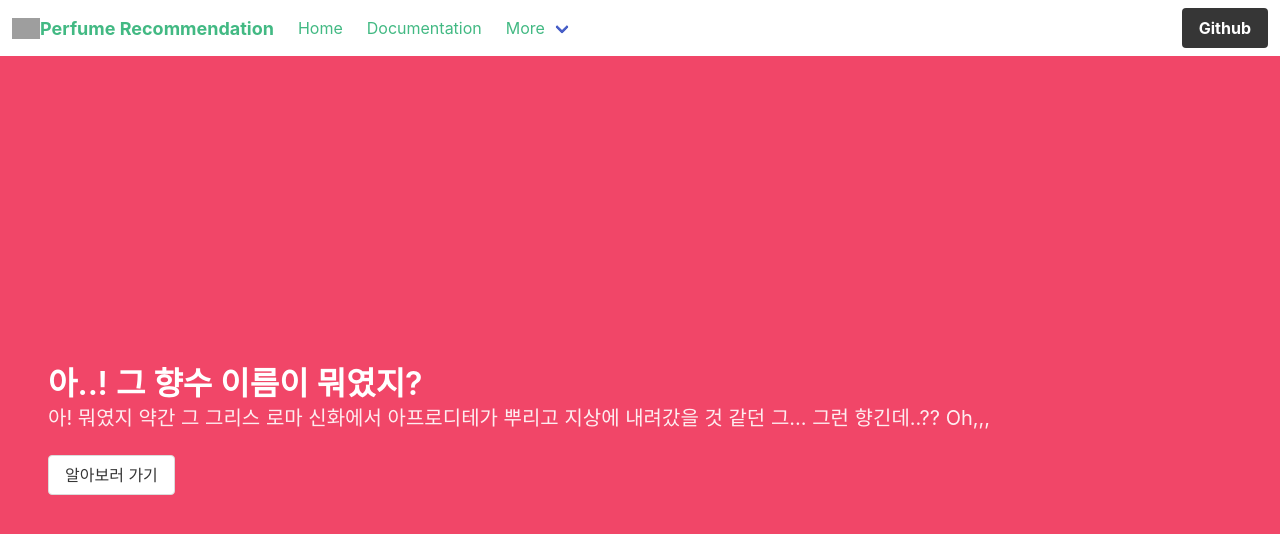
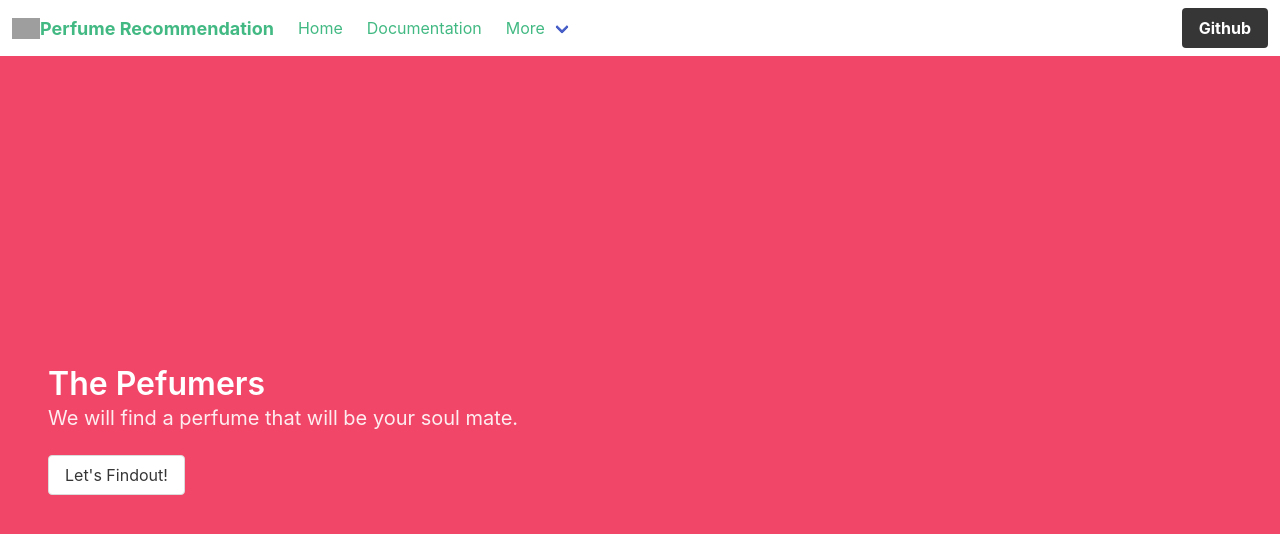
Before and after one commit to perfume-reconmendation/frontend, a Vue app: page / in a window 1280 px wide. Shown: the top 534 px of the page. Built offline with nearby package versions, Linux system fonts and the light colour scheme; grey boxes are pictures that could not be loaded.

Commit message:
Change text

```diff
--- a/src/views/Home.vue
+++ b/src/views/Home.vue
@@ -4,12 +4,12 @@
       <div class="hero-body">
         <div class="">
           <p class="title">
-            아..! 그 향수 이름이 뭐였지?
+            The Pefumers
           </p>
           <p class="subtitle">
-            아! 뭐였지 약간 그 그리스 로마 신화에서 아프로디테가 뿌리고 지상에 내려갔을 것 같던 그... 그런 향긴데..?? Oh,,,
+            We will find a perfume that will be your soul mate.
           </p>
-          <router-link to="/test" class="button is-outlined">알아보러 가기</router-link>
+          <router-link to="/test" class="button is-outlined">Let's Findout!</router-link>
         </div>
       </div>
     </section>
--- a/src/views/Test.vue
+++ b/src/views/Test.vue
@@ -112,8 +112,7 @@ export default {
     return {
       step: 0,
       questions: [
-        {text: '향을 비유적으로 묘사해주세요', img: 'https://i.pinimg.com/474x/a7/75/22/a7752282444951cbc7a9179a8913d640.jpg', input: ''},
-        {text: '향을 느낌적으로 묘사해주세요', img: 'https://i.pinimg.com/474x/e8/ec/e9/e8ece980322ce35dd4c450bb31814fa1.jpg', input: ''},
+        {text: '향을 비유적으로 묘사해주세요\n', img: 'https://i.pinimg.com/474x/a7/75/22/a7752282444951cbc7a9179a8913d640.jpg', input: ''},
       ]
     }
   }
```
